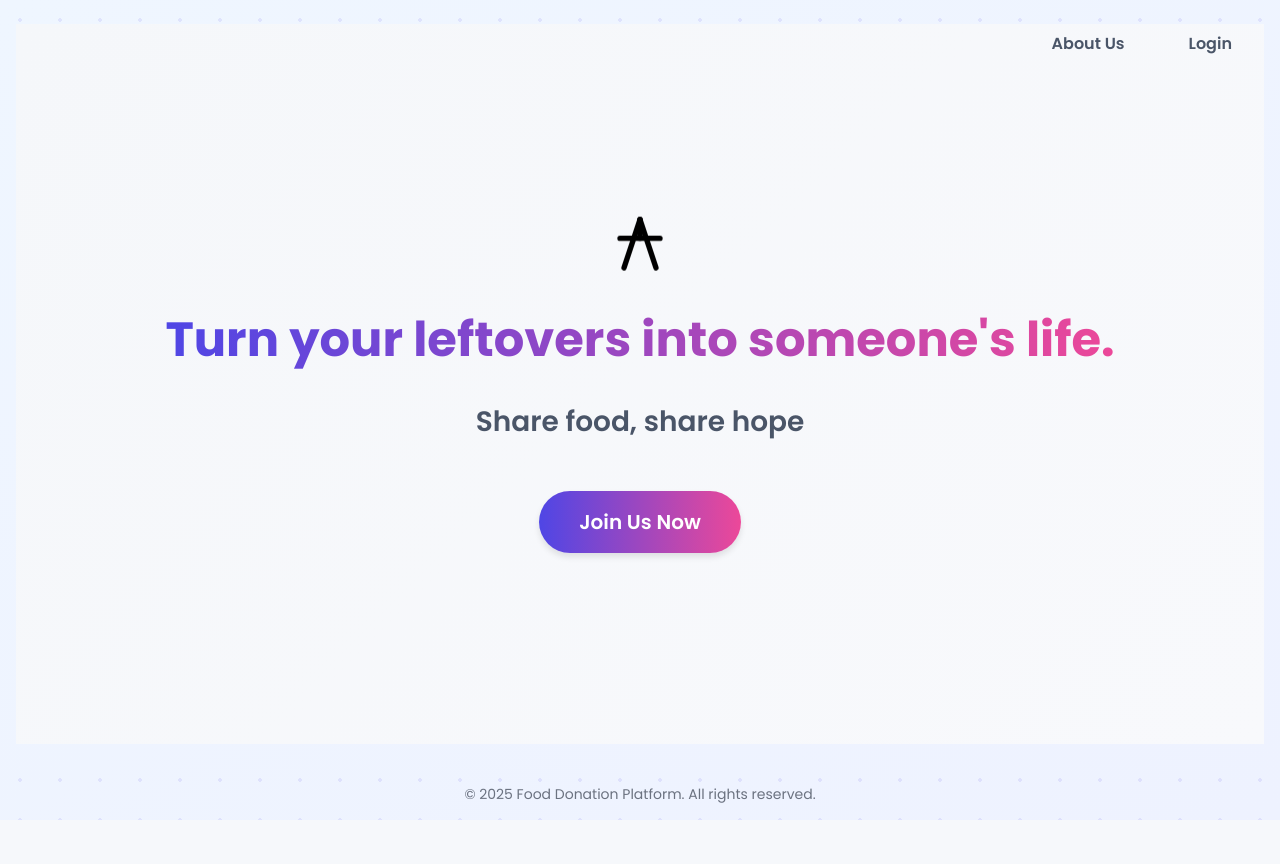
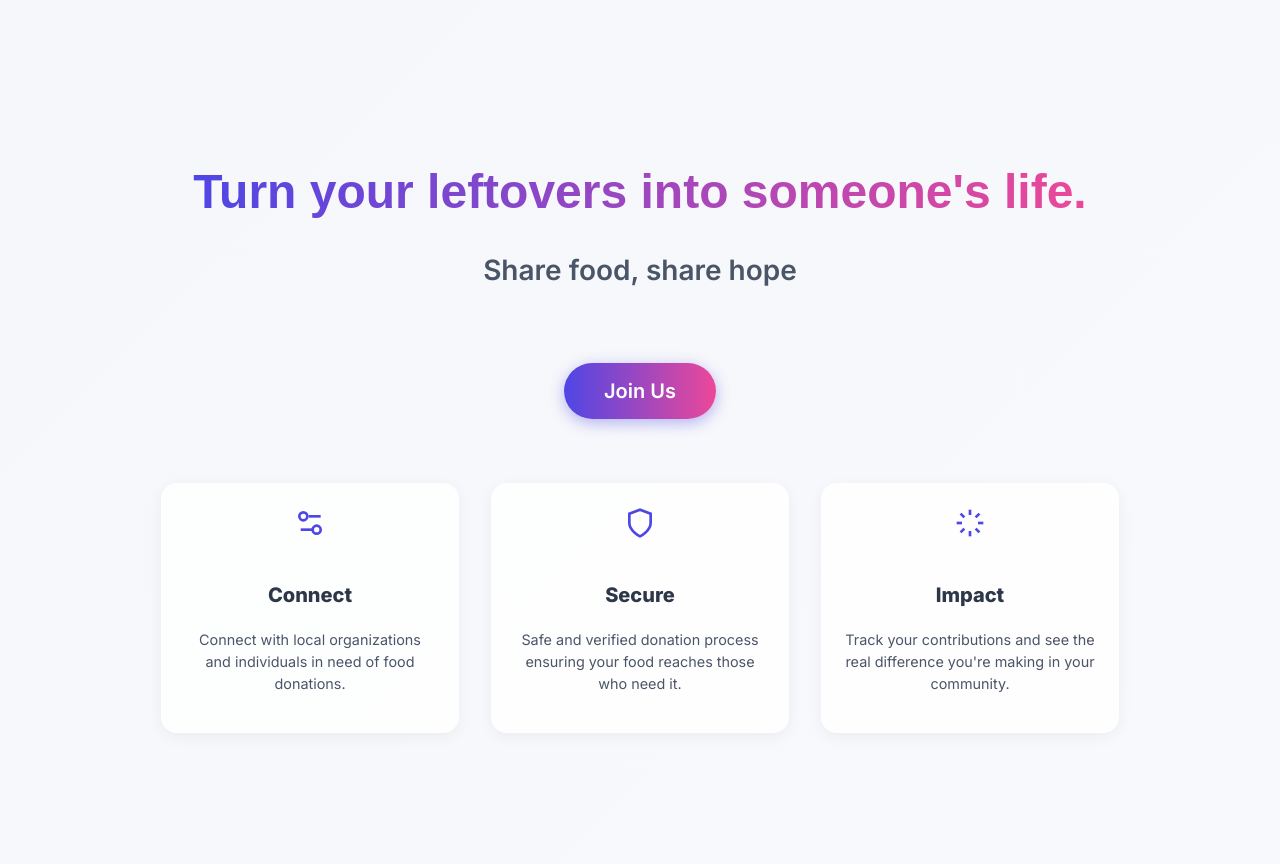
Before and after one commit to Shiva-Manda/Food_Donation, a Django app: template templates/donateapp/home_not_authenticated.html in a window 1280 px wide. Before the commit the page ends 820 px from the top, so only its background shows below. Run offline with Django 3.2, Linux system fonts and the light colour scheme; the template is opened without the code that fills it, so the values that code supplies are empty; some libraries are stand-ins or nearby versions.

Commit message:
Update home_not_authenticated.html

```diff
--- a/templates/donateapp/home_not_authenticated.html
+++ b/templates/donateapp/home_not_authenticated.html
@@ -1,12 +1,26 @@
-{% extends 'donateapp/base.html' %}
-{% load static %}
+<!DOCTYPE html>
+<html lang="en">
+<head>
+  <meta charset="UTF-8" />
+  <meta name="viewport" content="width=device-width, initial-scale=1.0"/>
+  <title>Food Donation</title>
+  <link href="https://fonts.googleapis.com/css2?family=Inter:wght@400;600;800&display=swap" rel="stylesheet">
+  <style>
+    @keyframes pulse {
+      0%, 100% { transform: scale(1); }
+      50% { transform: scale(1.05); }
+    }
 
-{% block content %}
-<style>
-  @keyframes float {
-    0% { transform: translateY(0px); }
-    50% { transform: translateY(-10px); }
-    100% { transform: translateY(0px); }
+    @keyframes fadeIn {
+      from { opacity: 0; transform: translateY(20px); }
+      to { opacity: 1; transform: translateY(0); }
+    }
+
+    body {
+      font-family: 'Inter', sans-serif;
+      margin: 0;
+      padding: 0;
+      overflow-x: hidden;
     }
 
     .center-container {
@@ -14,15 +28,17 @@
       flex-direction: column;
       justify-content: center;
       align-items: center;
-    min-height: 90vh;
+      min-height: 100vh;
       text-align: center;
       background: linear-gradient(135deg, #f5f7fa 0%, #f8f9fc 100%);
       padding: 2rem;
+      position: relative;
     }
 
     .quote-line1 {
       font-size: 3rem;
       font-weight: 800;
+      font-family: 'Century Gothic', sans-serif;
       color: #2d3748;
       background: linear-gradient(to right, #4f46e5, #ec4899);
       -webkit-background-clip: text;
@@ -30,6 +46,7 @@
       -webkit-text-fill-color: transparent;
       margin-bottom: 1rem;
       line-height: 1.2;
+      animation: fadeIn 1s ease-out;
     }
 
     .quote-line2 {
@@ -38,6 +55,8 @@
       color: #4a5568;
       margin-top: 1rem;
       max-width: 600px;
+      animation: fadeIn 1s ease-out 0.3s forwards;
+      opacity: 0;
     }
 
     .join-button {
@@ -52,59 +71,88 @@
       cursor: pointer;
       transition: all 0.3s ease;
       text-decoration: none;
-    box-shadow: 0 4px 6px rgba(0, 0, 0, 0.1);
+      box-shadow: 0 4px 15px rgba(79, 70, 229, 0.4);
       position: relative;
       overflow: hidden;
+      animation: fadeIn 1s ease-out 0.6s forwards;
+      opacity: 0;
+      z-index: 10;
     }
 
     .join-button:hover {
       transform: translateY(-2px);
-    box-shadow: 0 6px 12px rgba(0, 0, 0, 0.15);
+      box-shadow: 0 8px 20px rgba(79, 70, 229, 0.5);
     }
 
     .join-button:active {
       transform: translateY(0);
     }
 
-  .top-nav {
+    .join-button::after {
+      content: "";
       position: absolute;
-    top: 1.5rem;
-    right: 2rem;
-    display: flex;
-    gap: 2rem;
-    z-index: 10;
+      top: 50%;
+      left: 50%;
+      width: 150%;
+      height: 150%;
+      background: radial-gradient(circle, rgba(255,255,255,0.3) 0%, rgba(255,255,255,0) 70%);
+      transform: translate(-50%, -50%) scale(0);
+      opacity: 0;
+      transition: transform 0.5s, opacity 0.5s;
     }
 
-  .top-nav a {
-    color: #4a5568;
-    font-weight: 600;
-    text-decoration: none;
-    padding: 0.5rem 1rem;
-    border-radius: 9999px;
-    transition: all 0.3s ease;
+    .join-button:hover::after {
+      transform: translate(-50%, -50%) scale(1);
+      opacity: 1;
     }
 
-  .top-nav a:hover {
-    color: #4f46e5;
-    background-color: rgba(79, 70, 229, 0.1);
-    text-decoration: none;
+    .features-container {
+      display: flex;
+      justify-content: center;
+      gap: 2rem;
+      margin-top: 4rem;
+      width: 100%;
+      max-width: 1000px;
+      animation: fadeIn 1s ease-out 0.9s forwards;
+      opacity: 0;
     }
 
-  .food-icon {
-    font-size: 4rem;
-    margin-bottom: 2rem;
-    animation: float 3s ease-in-out infinite;
+    .feature-card {
+      background: rgba(255, 255, 255, 0.8);
+      backdrop-filter: blur(10px);
+      padding: 1.5rem;
+      border-radius: 1rem;
+      box-shadow: 0 4px 15px rgba(0, 0, 0, 0.05);
+      flex: 1;
+      transition: all 0.3s ease;
+      display: flex;
+      flex-direction: column;
+      align-items: center;
+      max-width: 250px;
     }
 
-  .background-pattern {
-    position: absolute;
-    top: 0;
-    left: 0;
-    right: 0;
-    bottom: 0;
-    background-image: radial-gradient(rgba(79, 70, 229, 0.1) 2px, transparent 2px);
-    background-size: 40px 40px;
-    z-index: -1;
+    .feature-card:hover {
+      transform: translateY(-5px);
+      box-shadow: 0 8px 25px rgba(0, 0, 0, 0.1);
+    }
+
+    .feature-icon {
+      font-size: 2rem;
+      margin-bottom: 1rem;
+      color: #4f46e5;
+    }
+
+    .feature-title {
+      font-weight: 700;
+      font-size: 1.25rem;
+      margin-bottom: 0.5rem;
+      color: #2d3748;
+    }
+
+    .feature-text {
+      color: #4a5568;
+      font-size: 0.9rem;
+      line-height: 1.5;
     }
 
     @media (max-width: 768px) {
@@ -116,33 +164,70 @@
         font-size: 1.25rem;
       }
 
-    .top-nav {
-      gap: 1rem;
-      right: 1rem;
+      .features-container {
+        flex-direction: column;
+        align-items: center;
+      }
+
+      .feature-card {
+        width: 100%;
+        max-width: 300px;
       }
     }
   </style>
-
-<div class="background-pattern"></div>
-
-<div class="top-nav">
-  <a href="#">About Us</a>
-  <a href="{% url 'login' %}">Login</a>
-</div>
-
+</head>
+<body>
   <div class="center-container">
-  <div class="food-icon">
-    <svg xmlns="http://www.w3.org/2000/svg" width="1em" height="1em" viewBox="0 0 24 24" fill="none" stroke="currentColor" stroke-width="2" stroke-linecap="round" stroke-linejoin="round">
-      <path d="M12 2.94L6 21.06"></path>
-      <path d="M12 2.94L18 21.06"></path>
-      <path d="M4.5 10h15"></path>
-      <path d="M12 2.94V10"></path>
-    </svg>
-  </div>
-
     <h1 class="quote-line1">Turn your leftovers into someone's life.</h1>
     <p class="quote-line2">Share food, share hope</p>
 
-  <a href="{% url 'signup' %}" class="join-button">Join Us Now</a>
+    <!-- 👇 Button links to signup -->
+    <a href="/signup/" class="join-button">Join Us</a>
+
+    <div class="features-container">
+      <div class="feature-card">
+        <div class="feature-icon">
+          <!-- Connect Icon -->
+          <svg xmlns="http://www.w3.org/2000/svg" width="1em" height="1em" viewBox="0 0 24 24" fill="none" stroke="currentColor" stroke-width="2">
+            <path d="M20 7h-9"></path>
+            <path d="M14 17H5"></path>
+            <circle cx="17" cy="17" r="3"></circle>
+            <circle cx="7" cy="7" r="3"></circle>
+          </svg>
         </div>
-{% endblock %}
+        <h3 class="feature-title">Connect</h3>
+        <p class="feature-text">Connect with local organizations and individuals in need of food donations.</p>
+      </div>
+
+      <div class="feature-card">
+        <div class="feature-icon">
+          <!-- Shield Icon -->
+          <svg xmlns="http://www.w3.org/2000/svg" width="1em" height="1em" viewBox="0 0 24 24" fill="none" stroke="currentColor" stroke-width="2">
+            <path d="M12 22s8-4 8-10V5l-8-3-8 3v7c0 6 8 10 8 10z"></path>
+          </svg>
+        </div>
+        <h3 class="feature-title">Secure</h3>
+        <p class="feature-text">Safe and verified donation process ensuring your food reaches those who need it.</p>
+      </div>
+
+      <div class="feature-card">
+        <div class="feature-icon">
+          <!-- Impact Icon -->
+          <svg xmlns="http://www.w3.org/2000/svg" width="1em" height="1em" viewBox="0 0 24 24" fill="none" stroke="currentColor" stroke-width="2">
+            <path d="M12 2v4"></path>
+            <path d="M12 18v4"></path>
+            <path d="m4.93 4.93 2.83 2.83"></path>
+            <path d="m16.24 16.24 2.83 2.83"></path>
+            <path d="M2 12h4"></path>
+            <path d="M18 12h4"></path>
+            <path d="m4.93 19.07 2.83-2.83"></path>
+            <path d="m16.24 7.76 2.83-2.83"></path>
+          </svg>
+        </div>
+        <h3 class="feature-title">Impact</h3>
+        <p class="feature-text">Track your contributions and see the real difference you're making in your community.</p>
+      </div>
+    </div>
+  </div>
+</body>
+</html>
```
Lines whose indentation alone changed are shown as unchanged.
